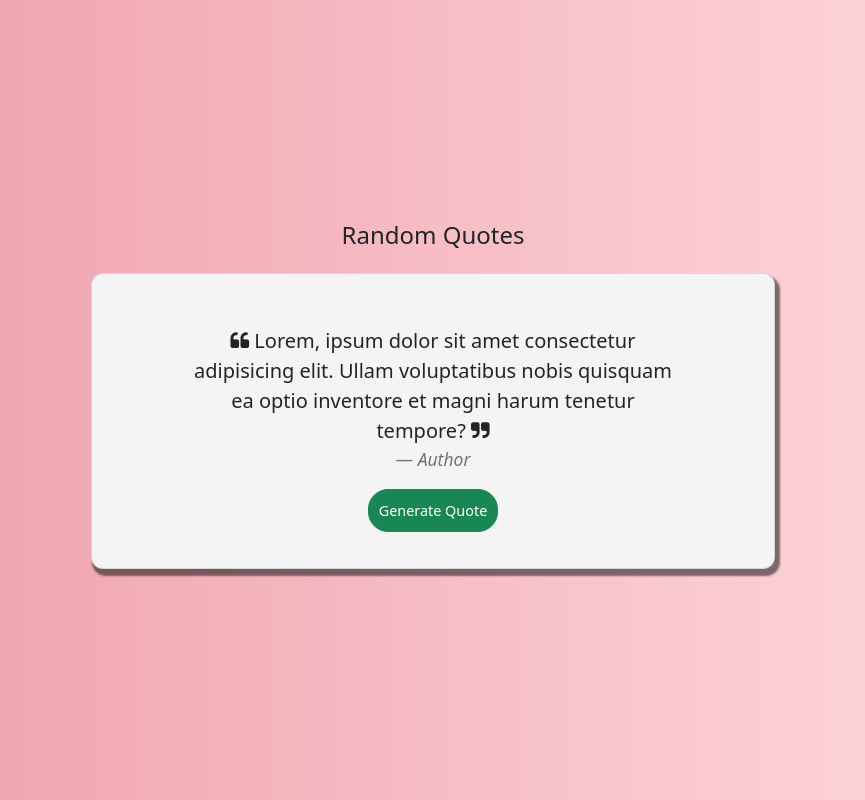
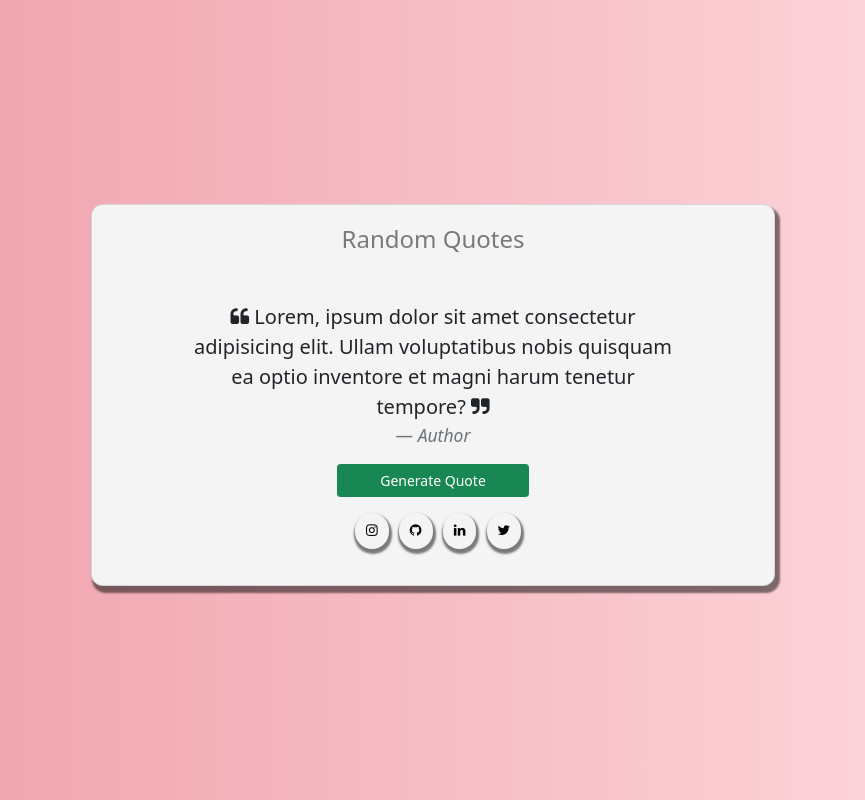
Before and after one commit to Nathan-Somto/random-Quotes-Generator, a plain HTML site: page Html/index.html in a window 1280 px wide. Shown: the whole page, without its empty margins (207-1072 px from the left). Drawn offline with nearby package versions, Linux system fonts and the light colour scheme.

Commit message:
Social Links added

```diff
--- a/Css/style.css
+++ b/Css/style.css
@@ -5,11 +5,24 @@ body{
     margin:0;
     padding:0;
     min-height:100vh;
+
 }
-.btn{
-    border-radius:20px;
-    color:#fff;
-    font-size:0.9em;
+h4{
+    font-family: system-ui, -apple-system, BlinkMacSystemFont, 'Segoe UI', Roboto, Oxygen, Ubuntu, Cantarell, 'Open Sans', 'Helvetica Neue', sans-serif;
+    color:rgba(0,0,0,0.5);
+    font-weight:500;
+}
+
+.btn-floating{
+    border-radius:25px;
+    box-shadow:1px 3px 2px 2px rgba(0,0,0,0.5);
+    color:#000;
+    font-size:0.85em;
+    margin-left:0.75em;
+}
+.btn-success{
+    padding:5px !important;
+    width:40%;
 }
 .card {
 border-radius:12px;
@@ -20,7 +33,7 @@ box-shadow:3px 5px 2px 2px rgba(0,0,0,0.5);
 
 
 }
-@media (min-width:768px){
+@media (min-width:1000px){
 .card{
     width:60% !important;
 }
--- a/Html/index.html
+++ b/Html/index.html
@@ -14,20 +14,49 @@
   <body class="text-center d-flex justify-content-center align-items-center">
      <div class="container mx-auto " >
         <div class="row">
-            <h4 class="card-title mb-4">Random Quotes</h5>
+
             <div class="card mx-auto" >
-
+              <h4 class="card-title mb-3">Random Quotes</h5>
                 <div class="card-body mx-auto">
 
                   <p class="card-text"><blockquote class="blockquote mb-0">
 
-                  <p><i class="fa fa-quote-left"></i><span id="quoteText"> Lorem, ipsum dolor sit amet consectetur
+                  <p><i class="fa fa-quote-left"></i><span id="quoteText">  Lorem, ipsum dolor sit amet consectetur
                         adipisicing elit. Ullam voluptatibus nobis quisquam
                          ea optio inventore et magni harum tenetur tempore? </span> <i class="fa fa-quote-right"></i></p>
 
                     <footer class="blockquote-footer"><cite id="quoteAuthor"title="Source Title">Author</cite></footer>
                   </blockquote></p>
-                  <button class="btn btn-success ">Generate Quote</button>
+                  <button class="btn btn-sm btn-success ">Generate Quote</button>
+                  <div class="mt-3 d-flex justify-content-center links">
+                    <a
+  class="btn btn-md btn-floating "
+  href="#!"
+  role="button"
+  ><i class="fa fa-instagram"></i
+></a>
+<a
+class="btn btn-md btn-floating"
+href="http://www.github.com/wildcatmidnight883"
+role="button"
+><i class="fa fa-github"></i>
+</a>
+<a
+class="btn btn-md btn-floating"
+href="https://www.linkedin.com/in/somtochi-mkparu-6a1a63245/"
+role="button"
+><i class="fa fa-linkedin"></i>
+</a>
+<a
+class="btn btn-md btn-floating"
+href="#!"
+role="button"
+><i class="fa fa-twitter"></i>
+</a>
+
+
+
+</div>
                 </div>
               </div>
         </div>
--- a/Js/App.js
+++ b/Js/App.js
@@ -9,7 +9,7 @@ function getQuote(){
 fetch("https://type.fit/api/quotes").then((response)=>response.json())
 .then((data)=>{
     quoteNumber=random(data.length);
-    quoteText.textContent=data[quoteNumber].text;
+    quoteText.textContent=" "+data[quoteNumber].text;
     quoteAuthor.textContent=data[quoteNumber].author;
 })
 }
```
Also changed, not shown: images/projectImage.png.
